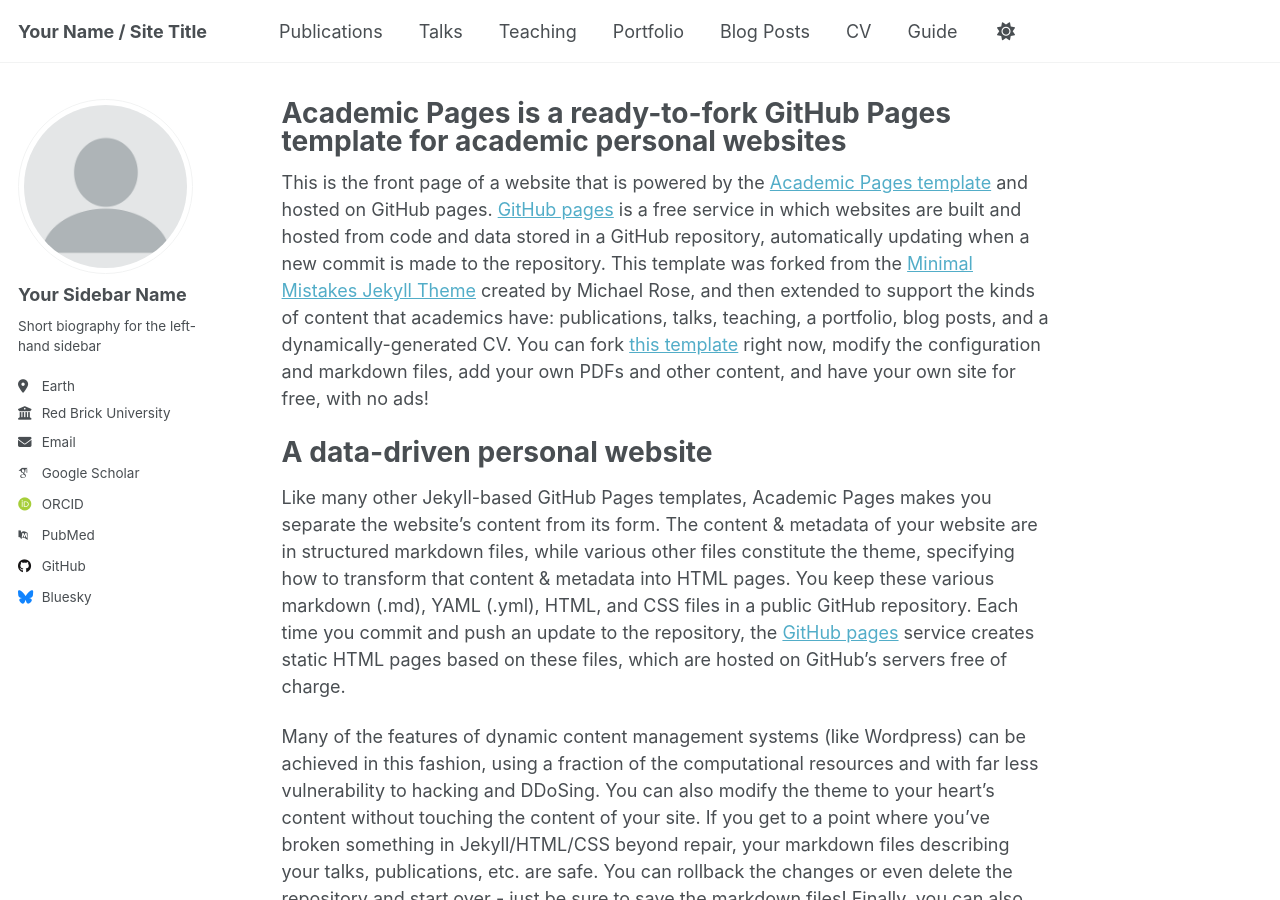
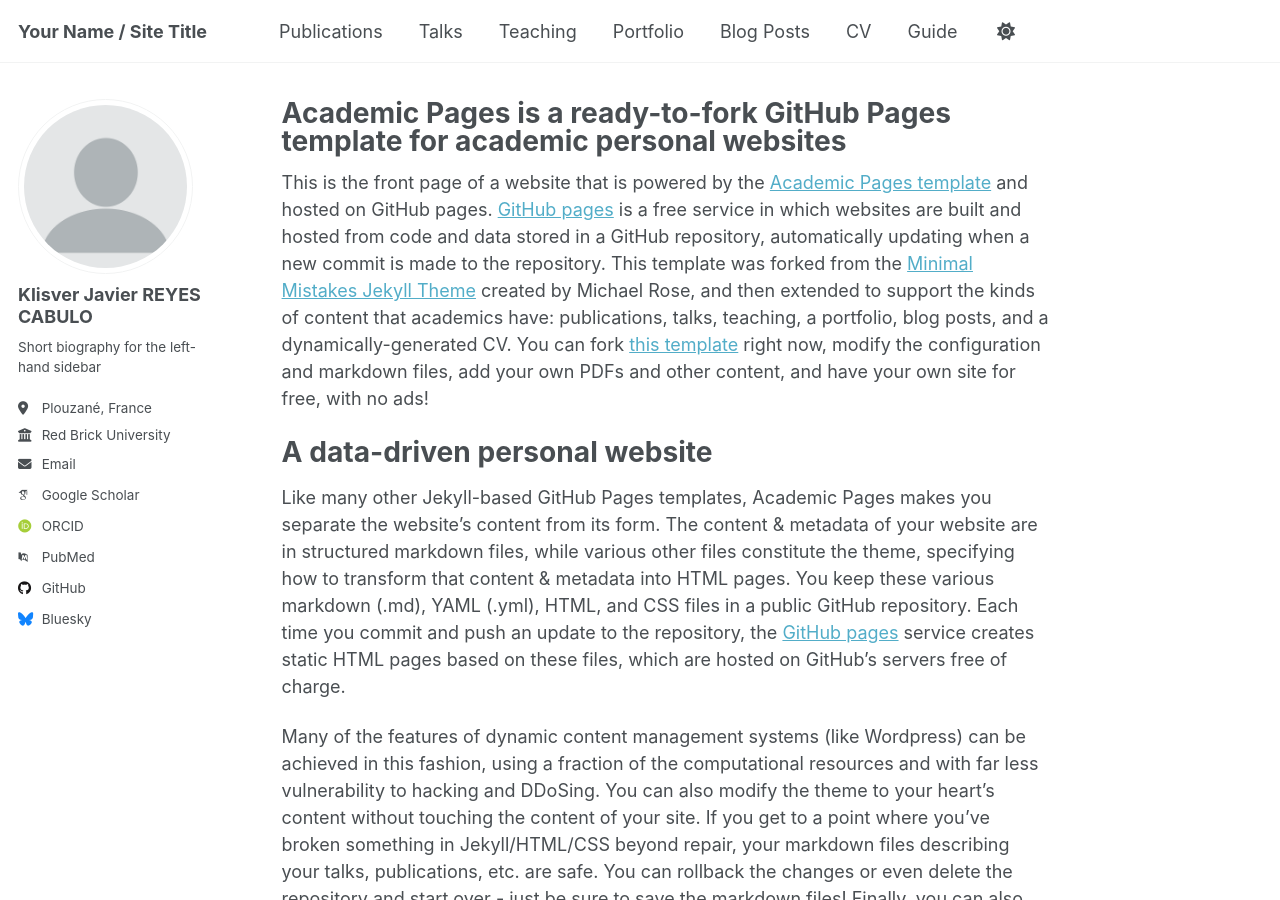
Before and after one commit to Klisver-Reyes/Klisver-Reyes.github.io, a Jekyll site: the page built from _pages/about.md, in a window 1280 px wide and 900 px high. Built offline with Jekyll 4.4.1, drawn with Linux system fonts in a browser that asks for light colours; some web fonts are replaced.

Commit message:
Update _config.yml

```diff
--- a/_config.yml
+++ b/_config.yml
@@ -23,13 +23,13 @@ repository               : "academicpages/academicpages.github.io"
 author:
   # Biographic information
   avatar           : "profile.png"
-  name             : "Your Sidebar Name"
+  name             : "Klisver Javier REYES CABULO"
   pronouns         : # example: "she/her"
   bio              : "Short biography for the left-hand sidebar"
-  location         : "Earth"
+  location         : "Plouzané, France"
   employer         : "Red Brick University"
   uri              : # URL
-  email            : "none@example.org"
+  email            : "klisver.reyes-cabulo@eimt-atlantique.net"
 
   # Academic websites
   academia         : # URL
```
